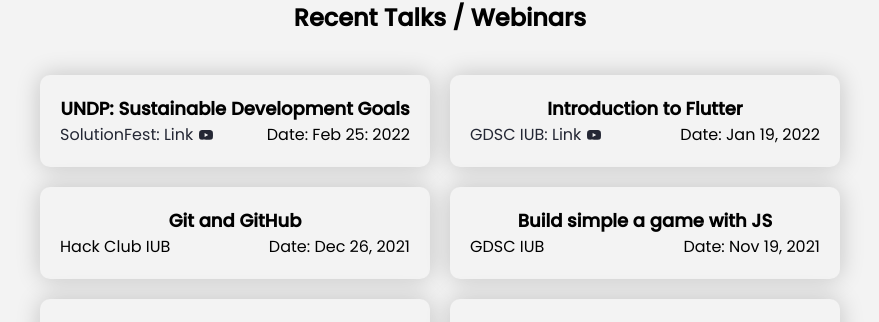
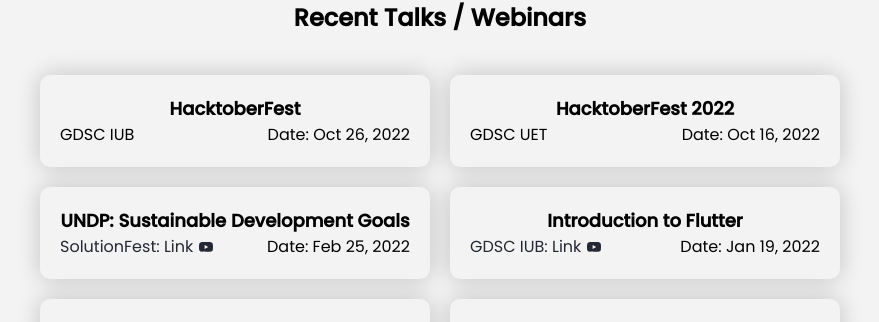
Before and after one commit to sharjeelyunus/sharjeelyunus.github.io, a Next.js app: page / in a window 1280 px wide. Shown: the part 3334-3656 px from the top of the page, without its empty margins (200-1079 px from the left). Built offline with nearby package versions, Linux system fonts and the light colour scheme; no server answers.

Commit message:
👌 IMPROVE: Updates

```diff
--- a/components/Experience/Experience.jsx
+++ b/components/Experience/Experience.jsx
@@ -49,7 +49,7 @@
               </ul>
             </div>
             <div className={styles.exp_timeline}>
-              <div>06/2022 - Present</div>
+              <div>06/2022 - 09/2022</div>
               <div>Singapore, Remote</div>
             </div>
           </div>
--- a/constants/Data.js
+++ b/constants/Data.js
@@ -163,44 +163,56 @@
 export const webinars = [
     {
         id: 1,
+        title: "HacktoberFest",
+        date: "Oct 26, 2022",
+        platform: 'GDSC IUB'
+    },
+    {
+        id: 2,
+        title: "HacktoberFest 2022",
+        date: "Oct 16, 2022",
+        platform: 'GDSC UET'
+    },
+    {
+        id: 3,
         title: "UNDP: Sustainable Development Goals",
         link: 'https://youtu.be/H1zTELXc7og',
-        date: "Feb 25: 2022",
+        date: "Feb 25, 2022",
         platform: 'SolutionFest'
     },
     {
-        id: 2,
+        id: 4,
         title: "Introduction to Flutter",
         link: 'https://youtu.be/iv2eVi8AqOs',
         date: "Jan 19, 2022",
         platform: 'GDSC IUB'
     },
     {
-        id: 3,
+        id: 5,
         title: "Git and GitHub",
         date: "Dec 26, 2021",
         platform: 'Hack Club IUB'
     },
     {
-        id: 4,
+        id: 6,
         title: "Build simple a game with JS",
         date: "Nov 19, 2021",
         platform: 'GDSC IUB'
     },
     {
-        id: 5,
+        id: 7,
         title: "Getting Started with HTML and CSS",
         date: "Oct 31, 2021",
         platform: 'GDSC IUB'
     },
     {
-        id: 6,
+        id: 8,
         title: "#AndoidSeekho Informantion Session",
         date: "Oct 23, 2021",
         platform: 'GDSC IUB'
     },
     {
-        id: 7,
+        id: 9,
         title: "Hack The Hacktoberfest",
         date: "Oct 9, 2021",
         platform: 'Hack Club IUB'
```
